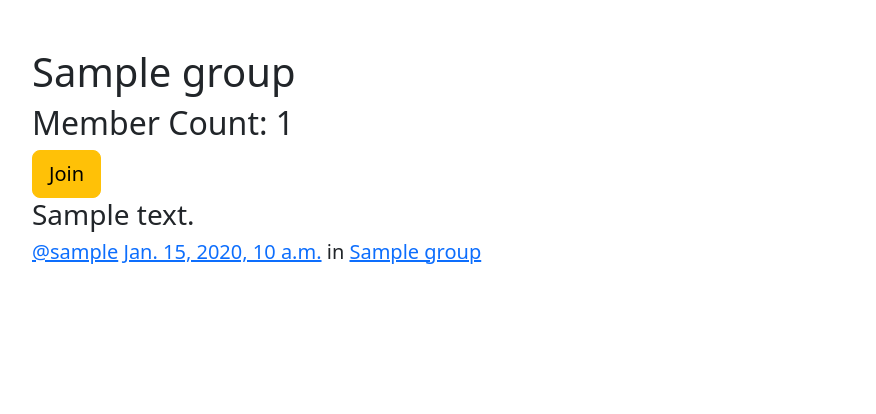
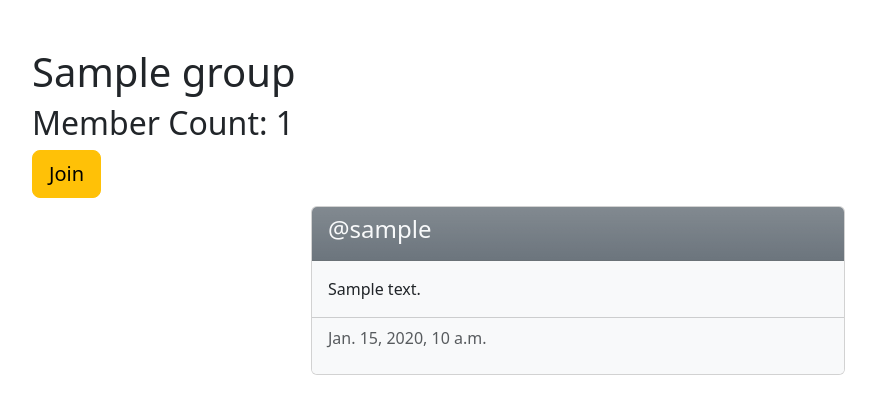
Before and after one commit to Parsa-SadeghiAsl/StarChat, a Django app: template starchat/groups/templates/groups/group_detail.html in a window 1280 px wide. Shown: the part 56-470 px from the top of the page, without its empty margins (62-938 px from the left). Run offline with Django 5.2, Linux system fonts and the light colour scheme; the template is opened without the code that fills it: most values are stand-ins (such as "Sample title", 1, 10 or a date in 2020); some libraries are stand-ins or nearby versions.

Commit message:
Posts styling

```diff
--- a/starchat/groups/templates/groups/group_detail.html
+++ b/starchat/groups/templates/groups/group_detail.html
@@ -17,7 +17,7 @@
 
 
 {% block group_content %}
-<div class="dol-md-8">
+<div class="col-md-6">
 
     {% if group.posts.count == 0 %}
         <h2>No posts in this group yet!</h2>
--- a/starchat/posts/templates/posts/_post.html
+++ b/starchat/posts/templates/posts/_post.html
@@ -1,7 +1,6 @@
-<div class="post media">
+<!-- <div class="post media">
 	<h3>{{ post.message_html|safe }}</h3>
 	<div class="media-body">
-		{% comment %} <strong>{{ post.user.username }}</strong> {% endcomment %}
 		<h5 class="media-heading">
 			<span class="username"><a href="{% url 'posts:for_user' username=post.user.username %}">@{{ post.user.username }}</a></span>
 			<time class="time"><a href="{% url 'posts:single' username=post.user.username pk=post.pk %}">{{ post.created_at }}</a></time>
@@ -22,4 +21,22 @@
 			{% endif %}
 		</div>
 	</div>
+</div> -->
+
+
+<div class="col pt-2">
+	<div class="card">
+		<div class="card-header bg-secondary bg-gradient"><span class="username "><a href="{% url 'posts:for_user' username=post.user.username %}"><h4 class="text-light">@{{ post.user.username }}</h4></a></span></div>
+		<div class="card-body bg-light">
+		<p class="card-text">{{ post.message_html|safe }}</p>
+		{% if user.is_authenticated and post.user == user and not hide_delete %}
+		<a href="{% url 'posts:delete' pk=post.pk %}" title="delete">
+			<button type="button" class="btn btn-danger" data-mdb-ripple-init>Delete</button>
+		</a>
+
+
+			{% endif %}
+		</div>
+		<div class="card-footer  bg-light"><time class="time"><a href="{% url 'posts:single' username=post.user.username pk=post.pk %}"><p class="text-muted">{{ post.created_at }}</p></a></time></div>
+	</div>
 </div>
--- a/starchat/posts/templates/posts/post_confirm_delete.html
+++ b/starchat/posts/templates/posts/post_confirm_delete.html
@@ -4,7 +4,7 @@
 {% block post_content %}
 <h3>Are you sure you want to delete this post?</h3>
 
-<div class="posts">
+<div class="posts mb-4">
 	{% include "posts/_post.html" with post=object hide_delete=True %}
 </div>
 
--- a/starchat/posts/templates/posts/user_post_list.html
+++ b/starchat/posts/templates/posts/user_post_list.html
@@ -2,7 +2,7 @@
 
 {% block prepost %}
 <div class="col-md-4">
-	<h1>@{{ post_user.username }}</h1>
+	<h2>@{{ post_user.username }}</h2>
 	<p>Post History</p>
 </div>
 {% endblock %}
--- a/starchat/static/starchat/css/master.css
+++ b/starchat/static/starchat/css/master.css
@@ -8,3 +8,9 @@ padding-right: .75em;
 .card-registration .select-arrow {
 top: 13px;
 }
+
+a {
+    text-decoration: none;
+    outline-color: transparent;
+
+  }
```
